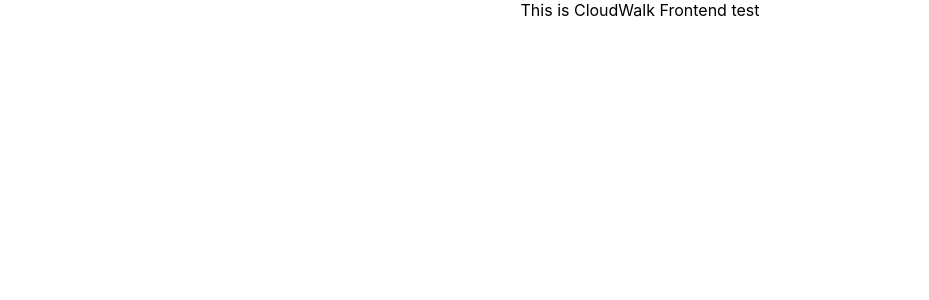
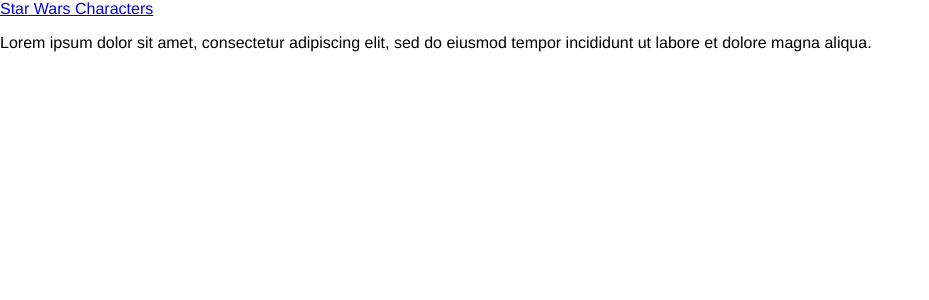
Before and after one commit to siccoo/cloudwalk-frontend, a React (Create React App) app: page / in a window 1280 px wide. Shown: the top 300 px of the page, without its empty margins (0-929 px from the left). Built offline with nearby package versions, Linux system fonts and the light colour scheme.

Commit message:
module installed & route done

```diff
--- a/package.json
+++ b/package.json
@@ -9,6 +9,7 @@
     "node-sass": "4.14.1",
     "react": "^17.0.2",
     "react-dom": "^17.0.2",
+    "react-router-dom": "^5.3.0",
     "react-scripts": "4.0.3",
     "web-vitals": "^1.0.1"
   },
--- a/src/App.js
+++ b/src/App.js
@@ -1,9 +1,15 @@
 import './App.scss';
+import { BrowserRouter as Router, Switch, Route } from "react-router-dom";
+import Home from './components/home/Home';
 
 const App = () => {
   return (
     <div className="App">
-      This is CloudWalk Frontend test
+      <Router>
+        <Switch>
+          <Route exact path="/" component={Home} />
+        </Switch>
+      </Router>
     </div>
   );
 }
--- a/src/App.scss
+++ b/src/App.scss
@@ -1,38 +1,3 @@
 .App {
-  text-align: center;
+  text-align: left;
 }
-
-.App-logo {
-  height: 40vmin;
-  pointer-events: none;
-}
-
-@media (prefers-reduced-motion: no-preference) {
-  .App-logo {
-    animation: App-logo-spin infinite 20s linear;
-  }
-}
-
-.App-header {
-  background-color: #282c34;
-  min-height: 100vh;
-  display: flex;
-  flex-direction: column;
-  align-items: center;
-  justify-content: center;
-  font-size: calc(10px + 2vmin);
-  color: white;
-}
-
-.App-link {
-  color: #61dafb;
-}
-
-@keyframes App-logo-spin {
-  from {
-    transform: rotate(0deg);
-  }
-  to {
-    transform: rotate(360deg);
-  }
-}
--- a/src/components/home/Home.js
+++ b/src/components/home/Home.js
@@ -1,11 +1,17 @@
-import React from 'react';
+import React from "react";
+import {Link} from "react-router-dom";
 
 const Home = () => {
-    return (
-        <div className="">
+  return (
+    <div className="starwar__container">
+      <header>
+          <div>
+              <Link to="/">Star Wars Characters</Link>
+              <p>Lorem ipsum dolor sit amet, consectetur adipiscing elit, sed do eiusmod tempor incididunt ut labore et dolore magna aliqua.</p>
+          </div>
+      </header>
+    </div>
+  );
+};
 
-        </div>
-    )
-}
-
-export default Home
+export default Home;
--- a/src/index.scss
+++ b/src/index.scss
@@ -1,10 +1,13 @@
 body {
   margin: 0;
-  font-family: -apple-system, BlinkMacSystemFont, 'Segoe UI', 'Roboto', 'Oxygen',
-    'Ubuntu', 'Cantarell', 'Fira Sans', 'Droid Sans', 'Helvetica Neue',
-    sans-serif;
+  font-family:  'Helvetica Neue', sans-serif;
+  height: 100vh;
   -webkit-font-smoothing: antialiased;
   -moz-osx-font-smoothing: grayscale;
+}
+
+#root {
+  height: 100%;
 }
 
 code {
```
Also changed, not shown: 1 other file (tests, documents, lock files or other folders).
